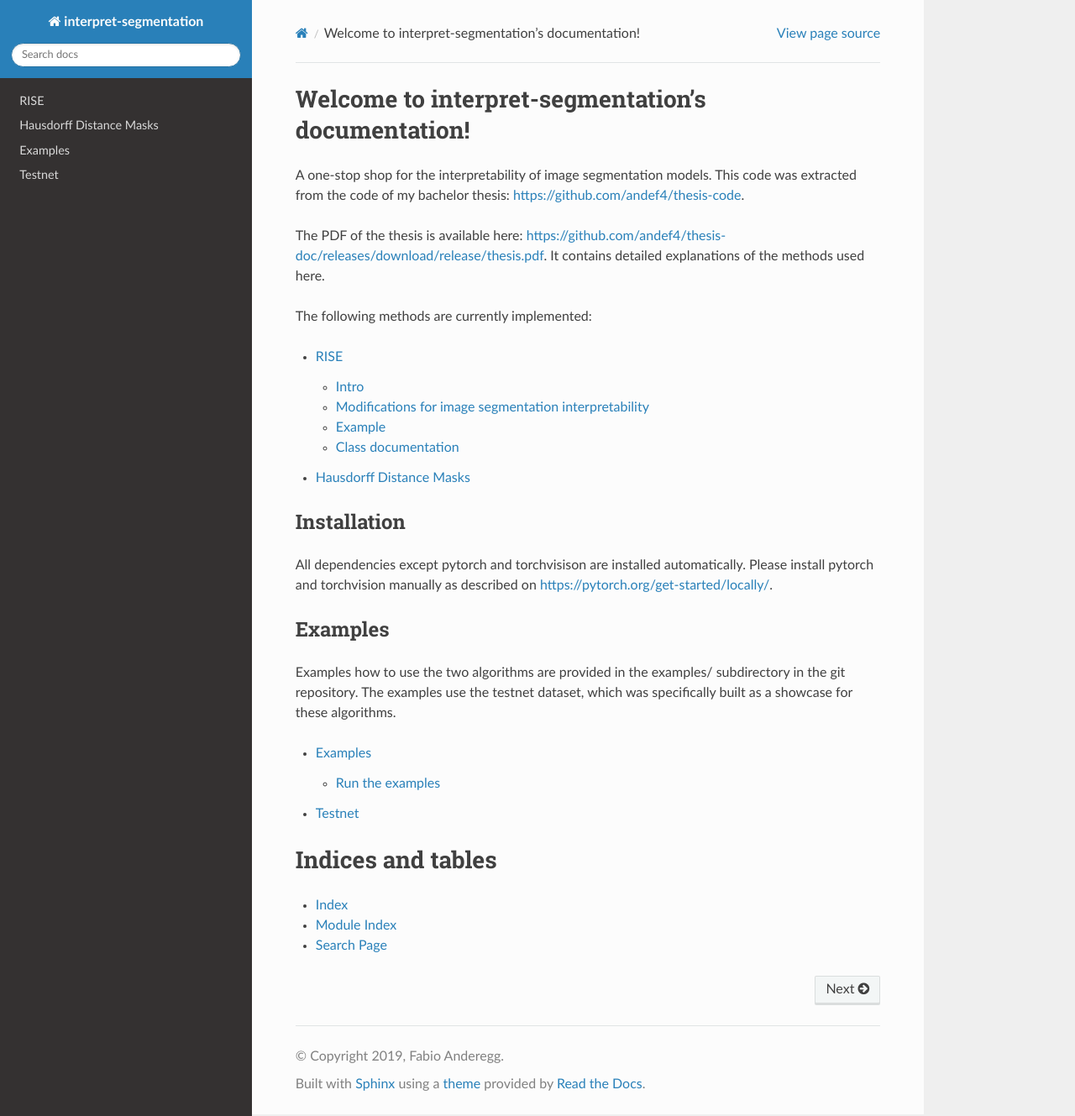
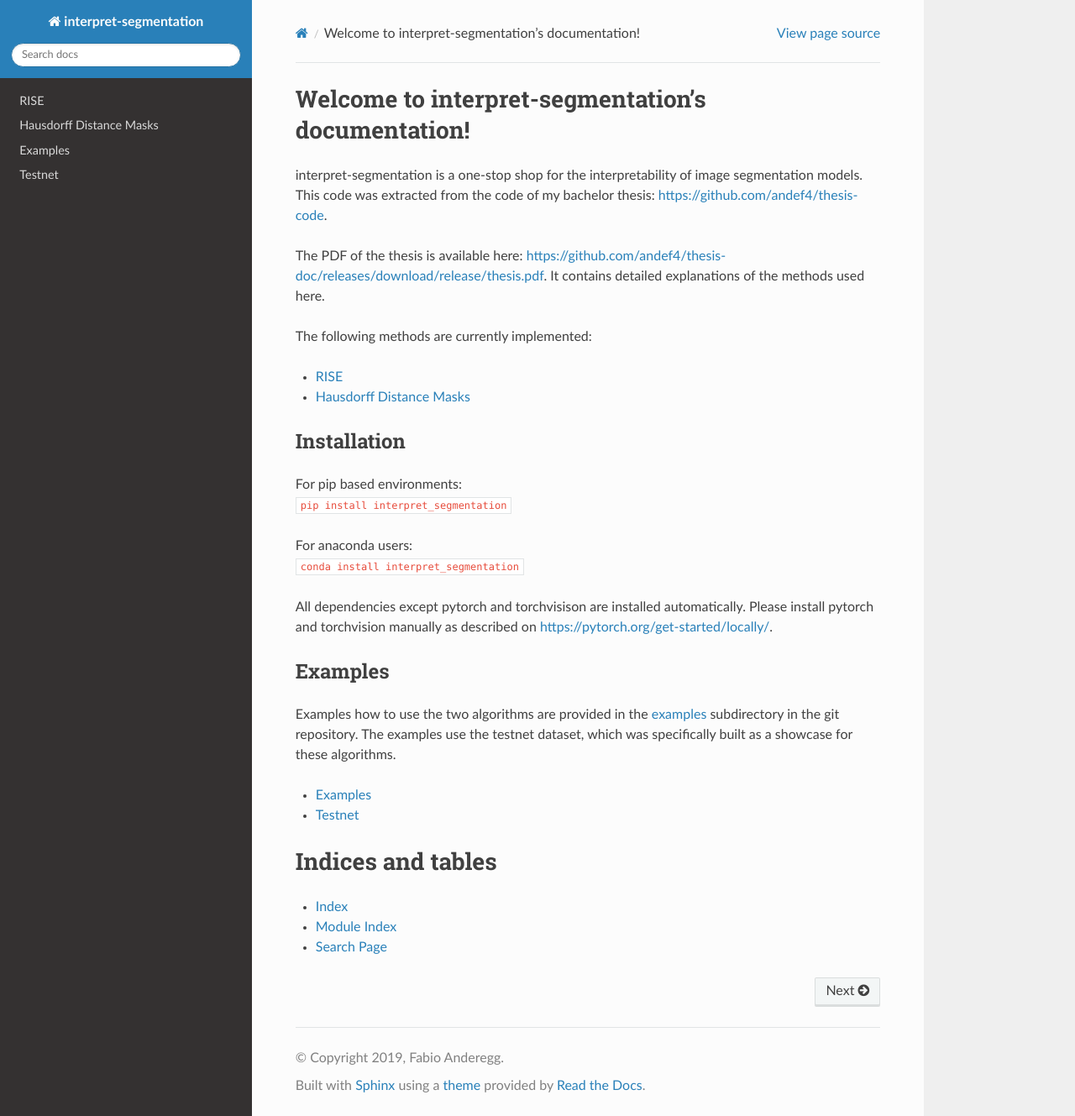
Before and after one commit to andef4/interpret-segmentation, a Sphinx documentation site: the page built from docs/index.rst, in a window 1280 px wide and 1329 px high. Shown: the whole window at 84% size. Built offline with Sphinx 7.4.7 and the Read the Docs theme 2.0.0, drawn with Linux system fonts in a browser that asks for light colours.

Commit message:
docs: update index

```diff
--- a/docs/index.rst
+++ b/docs/index.rst
@@ -6,7 +6,7 @@
 Welcome to interpret-segmentation's documentation!
 ==================================================
 
-A one-stop shop for the interpretability of image segmentation models.
+interpret-segmentation is a one-stop shop for the interpretability of image segmentation models.
 This code was extracted from the code of my bachelor thesis: https://github.com/andef4/thesis-code.
 
 The PDF of the thesis is available here: https://github.com/andef4/thesis-doc/releases/download/release/thesis.pdf.
@@ -15,23 +15,31 @@ It contains detailed explanations of the methods used here.
 The following methods are currently implemented:
 
 .. toctree::
-   :maxdepth: 2
+   :maxdepth: 1
 
    rise
    hdm
 
 Installation
 ------------
+
+| For pip based environments:
+| ``pip install interpret_segmentation``
+
+| For anaconda users:
+| ``conda install interpret_segmentation``
+
 All dependencies except pytorch and torchvisison are installed automatically.
 Please install pytorch and torchvision manually as described on https://pytorch.org/get-started/locally/.
 
 Examples
 --------
-Examples how to use the two algorithms are provided in the examples/ subdirectory in the git repository.
+Examples how to use the two algorithms are provided in the
+`examples <https://github.com/andef4/interpret-segmentation/tree/master/examples>`_ subdirectory in the git repository.
 The examples use the testnet dataset, which was specifically built as a showcase for these algorithms.
 
 .. toctree::
-   :maxdepth: 2
+   :maxdepth: 1
 
    examples
    testnet
```
